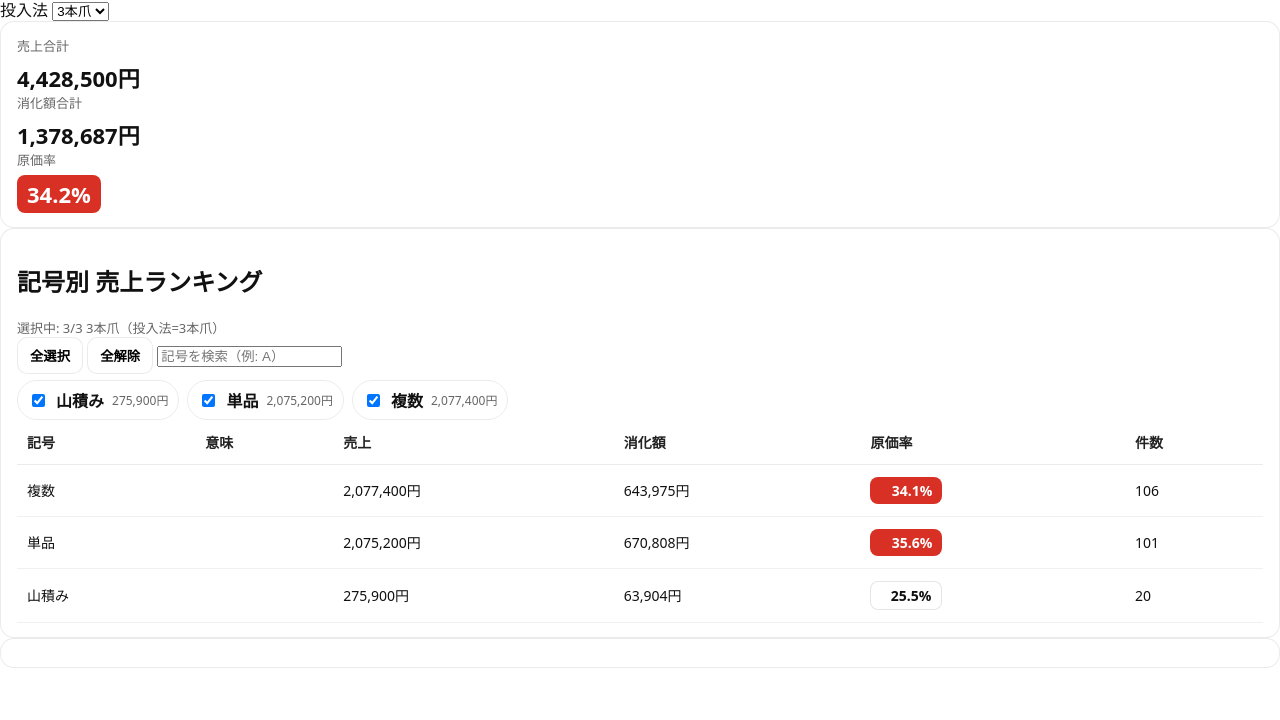
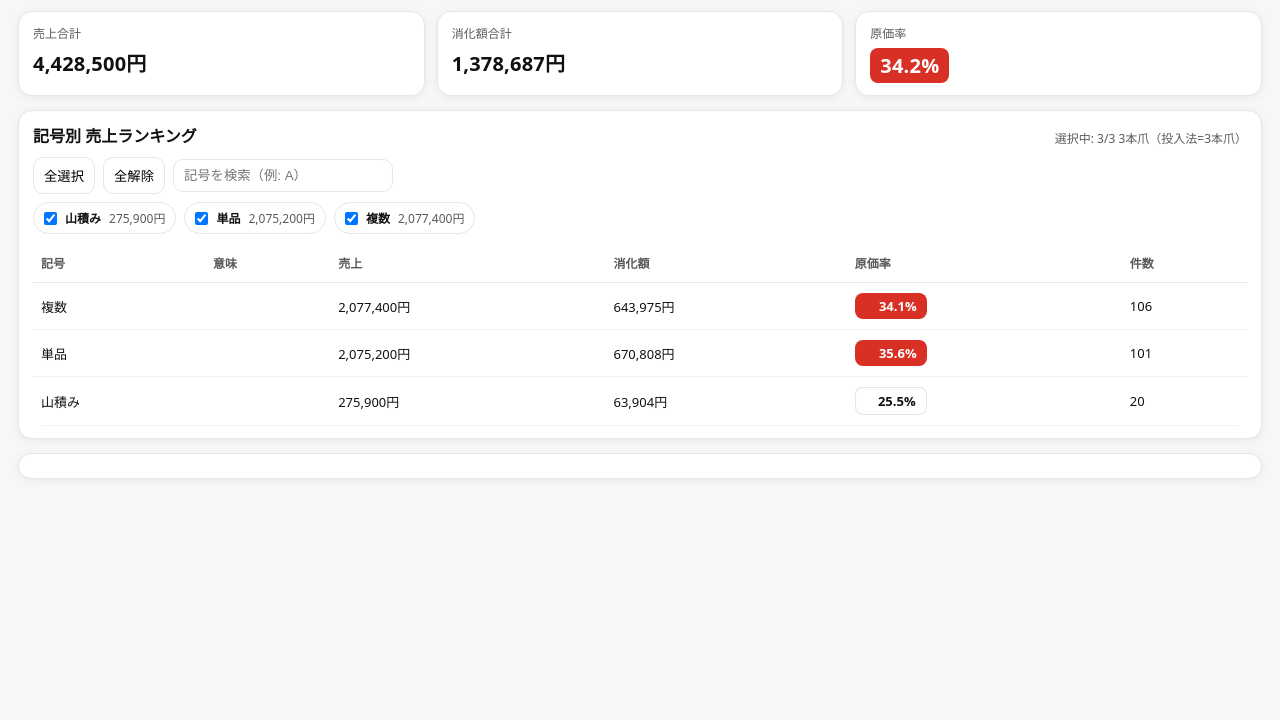
Before and after one commit to ASOBLEO3O2/ASOBLE-prize, a website: page docs/index.html in a window 1280 px wide. Shown: the part 80-800 px from the top of the page. Drawn offline with Linux system fonts and the light colour scheme; files whose address does not match are found by name.

Commit message:
Update style.css

```diff
--- a/docs/style.css
+++ b/docs/style.css
@@ -1,167 +1,228 @@
 :root{
-  --bg: #ffffff;
+  --bg: #f6f7f9;
+  --card: #ffffff;
   --text: #111;
-  --muted: #666;
-  --line: rgba(0,0,0,0.08);
-  --card: #fff;
+  --muted: rgba(0,0,0,.65);
+  --line: #e6e6e6;
+  --shadow: 0 2px 10px rgba(0,0,0,.06);
+  --radius: 14px;
 }
 
-*{ box-sizing: border-box; }
+*{ box-sizing:border-box; }
+html,body{ height:100%; }
 body{
-  margin: 0;
-  font-family: system-ui, -apple-system, "Segoe UI", Roboto, "Noto Sans JP", sans-serif;
+  margin:0;
+  padding:18px;
   background: var(--bg);
   color: var(--text);
+  font-family: system-ui, -apple-system, "Segoe UI", Roboto, "Noto Sans JP", sans-serif;
 }
 
-.container{
-  max-width: 1200px;
-  margin: 24px auto 60px;
-  padding: 0 18px;
-}
+h1,h2{ margin:0; }
+h1{ font-size:18px; }
+h2{ font-size:16px; }
 
-.header{
+/* header */
+.top{
   display:flex;
   align-items:flex-start;
   justify-content:space-between;
-  gap: 16px;
+  gap:16px;
+  margin-bottom:14px;
 }
-h1{
-  margin: 0 0 8px;
-  font-size: 36px;
-  letter-spacing: 0.5px;
+.updated{
+  margin-top:6px;
+  font-size:12px;
+  color: var(--muted);
 }
-#updated{
-  margin-top: 8px;
-  color: var(--muted);
-  font-size: 14px;
+.topRight{
+  display:flex;
+  flex-direction:column;
+  gap:6px;
+  align-items:flex-end;
 }
 
-.kpis{
-  margin-top: 14px;
+/* KPI cards */
+.kpi{
   display:grid;
-  grid-template-columns: repeat(3, 1fr);
-  gap: 14px;
+  grid-template-columns: repeat(3, minmax(0,1fr));
+  gap:12px;
+  margin-bottom:14px;
 }
-.kpi{
+.card{
+  background: var(--card);
   border: 1px solid var(--line);
-  border-radius: 14px;
-  padding: 14px 16px;
-  background: var(--card);
-  min-height: 74px;
+  border-radius: var(--radius);
+  box-shadow: var(--shadow);
+  padding:12px 14px;
 }
-.kpi .label{
-  font-size: 13px;
+.card .label{
+  font-size:12px;
   color: var(--muted);
-  margin-bottom: 6px;
+  margin-bottom:6px;
 }
-.kpi .value{
-  font-size: 22px;
-  font-weight: 800;
+.card .value{
+  font-size:20px;
+  font-weight:800;
+  letter-spacing:.2px;
 }
 
-.section-title{
-  margin: 26px 0 12px;
-  font-size: 26px;
-  font-weight: 900;
+/* panels */
+.panel{
+  background: var(--card);
+  border: 1px solid var(--line);
+  border-radius: var(--radius);
+  box-shadow: var(--shadow);
+  padding:12px 14px;
+  margin-bottom:14px;
+}
+.panelHead{
+  display:flex;
+  align-items:flex-end;
+  justify-content:space-between;
+  gap:12px;
+  margin-bottom:10px;
+}
+.muted{ color: var(--muted); font-size:12px; }
+
+/* filters */
+.filters{ margin-bottom:10px; }
+.row{
+  display:flex;
+  gap:8px;
+  align-items:center;
+  flex-wrap:wrap;
+  margin-bottom:8px;
+}
+button{
+  border: 1px solid var(--line);
+  background:#fff;
+  border-radius: 10px;
+  padding:8px 10px;
+  cursor:pointer;
+}
+button:hover{ filter: brightness(.98); }
+input[type="search"]{
+  padding:8px 10px;
+  border-radius: 10px;
+  border: 1px solid var(--line);
+  min-width: 220px;
 }
 
-.panel{
-  border: 1px solid var(--line);
-  border-radius: 14px;
-  padding: 14px 16px;
-  background: var(--card);
+/* chips */
+.chips{
+  display:flex;
+  gap:8px;
+  flex-wrap:wrap;
 }
-
-.controls{
-  display:flex;
-  align-items:center;
-  gap: 10px;
-  flex-wrap: wrap;
-  margin-bottom: 10px;
-}
-
-button{
-  border: 1px solid var(--line);
-  background: #fff;
-  border-radius: 10px;
-  padding: 8px 12px;
-  cursor: pointer;
-  font-weight: 700;
-}
-button:hover{
-  background: rgba(0,0,0,0.03);
-}
-
-input[type="text"]{
-  border: 1px solid var(--line);
-  border-radius: 10px;
-  padding: 8px 12px;
-  min-width: 260px;
-}
-
-#k_filtered{
-  margin-left: auto;
-  color: var(--muted);
-  font-size: 13px;
-}
-
-#symbol_box{
-  display:flex;
-  flex-wrap: wrap;
-  gap: 8px;
-  padding-top: 6px;
-}
-
 .chip{
   display:inline-flex;
   align-items:center;
-  gap: 8px;
+  gap:8px;
   border: 1px solid var(--line);
+  background:#fff;
   border-radius: 999px;
-  padding: 7px 10px;
+  padding:6px 10px;
+  user-select:none;
+  cursor:pointer;
+}
+.chip input{ margin:0; }
+.chip .tag{ font-weight:700; font-size:12px; }
+.chip .sub{ font-size:12px; color: var(--muted); }
+
+/* table */
+table{
+  width:100%;
+  border-collapse: collapse;
+  overflow:hidden;
+  border-radius: 12px;
+}
+thead th{
+  text-align:left;
+  font-size:12px;
+  color: var(--muted);
+  border-bottom: 1px solid var(--line);
+  padding:10px 8px;
   user-select:none;
 }
-.chip input{
-  transform: translateY(1px);
+tbody td{
+  padding:10px 8px;
+  border-bottom: 1px solid #f0f0f0;
+  font-size:13px;
 }
-.chip .tag{
-  font-weight: 900;
-}
-.chip .sub{
-  color: var(--muted);
-  font-size: 12px;
+tbody tr:hover{ background: rgba(0,0,0,.02); }
+td.meaning{
+  max-width: 320px;
+  white-space: nowrap;
+  overflow:hidden;
+  text-overflow: ellipsis;
 }
 
-.table-wrap{
-  margin-top: 12px;
+/* select */
+select{
+  padding:8px 10px;
+  border-radius: 10px;
+  border: 1px solid var(--line);
+  background:#fff;
 }
 
-table{
-  width: 100%;
-  border-collapse: collapse;
-  font-size: 14px;
+/* ===== ③ composition KPI（#composition の中だけ） ===== */
+#composition .ctl{
+  padding:8px 10px;
+  border:1px solid var(--line);
+  border-radius:10px;
+  background:#fff;
 }
-thead th{
-  text-align: left;
-  padding: 12px 10px;
-  border-bottom: 1px solid var(--line);
-  color: #222;
-  cursor: pointer;
-  user-select: none;
+#composition .chk{
+  display:flex;
+  gap:6px;
+  align-items:center;
+  font-size:12px;
+  color: var(--muted);
+  user-select:none;
 }
-tbody td{
-  padding: 12px 10px;
-  border-bottom: 1px solid rgba(0,0,0,0.06);
+#composition .kpi-list{
+  display:grid;
+  gap:10px;
+  margin-top:10px;
 }
-tbody tr:hover{
-  background: rgba(0,0,0,0.02);
+#composition .kpi-card{
+  border:1px solid var(--line);
+  border-radius: 12px;
+  padding:10px 12px;
+  background:#fff;
 }
+#composition .kpi-head{
+  display:grid;
+  gap:2px;
+  margin-bottom:8px;
+}
+#composition .kpi-title{ font-weight:800; font-size:14px; }
+#composition .kpi-sub{ font-size:12px; color: var(--muted); }
 
-.meaning{
-  color: #333;
-  max-width: 280px;
-  white-space: nowrap;
-  overflow: hidden;
-  text-overflow: ellipsis;
+#composition .kpi-rows{
+  display:grid;
+  gap:6px;
+  margin:8px 0;
 }
+#composition .kpi-row{
+  display:grid;
+  grid-template-columns: 44px 1fr 52px;
+  gap:8px;
+  align-items:center;
+}
+#composition .kpi-row-label{ font-size:12px; color: var(--muted); }
+#composition .kpi-row-right{ text-align:right; font-size:12px; color: var(--muted); }
+#composition .kpi-bar-track{
+  height:10px;
+  border-radius:999px;
+  background:#f0f0f0;
+  overflow:hidden;
+}
+#composition .kpi-bar-fill{
+  height:100%;
+  background:#111;
+  border-radius:999px;
+}
+#composition .kpi-foot{
+  disp
```
